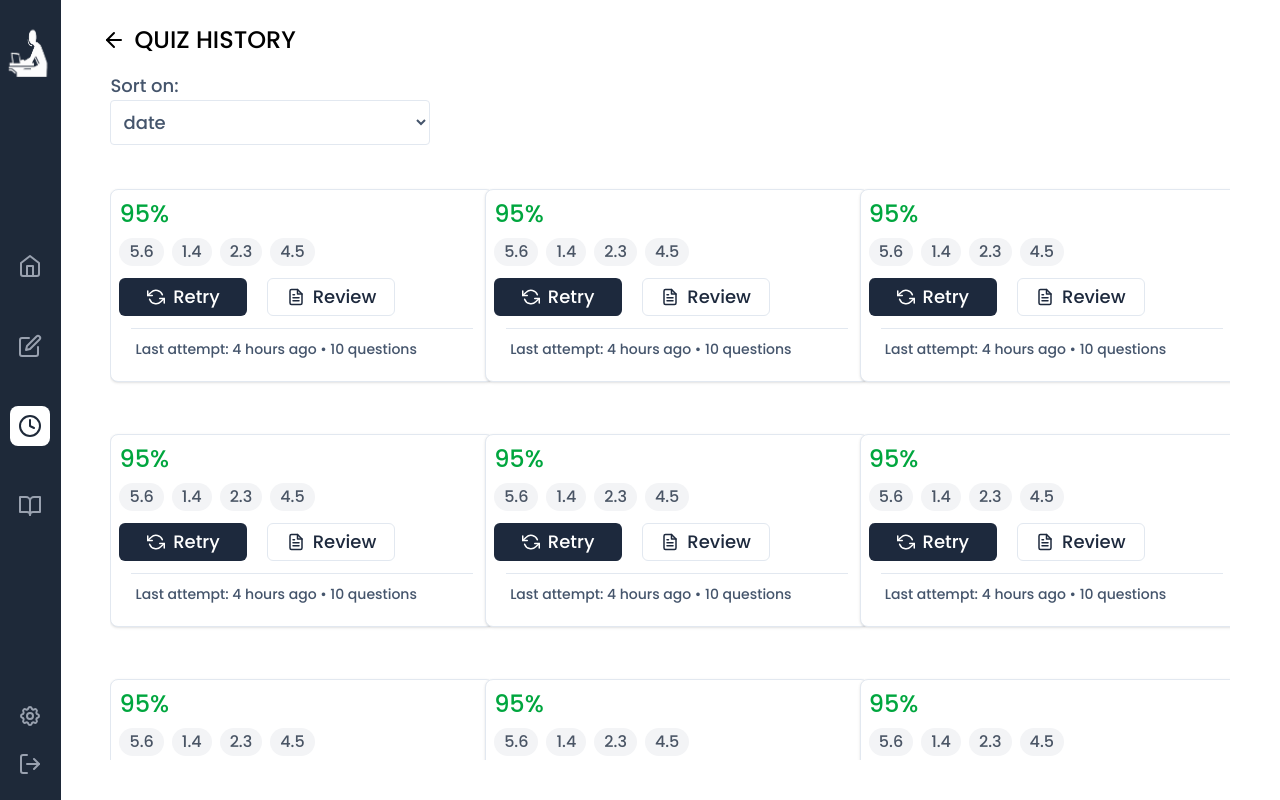
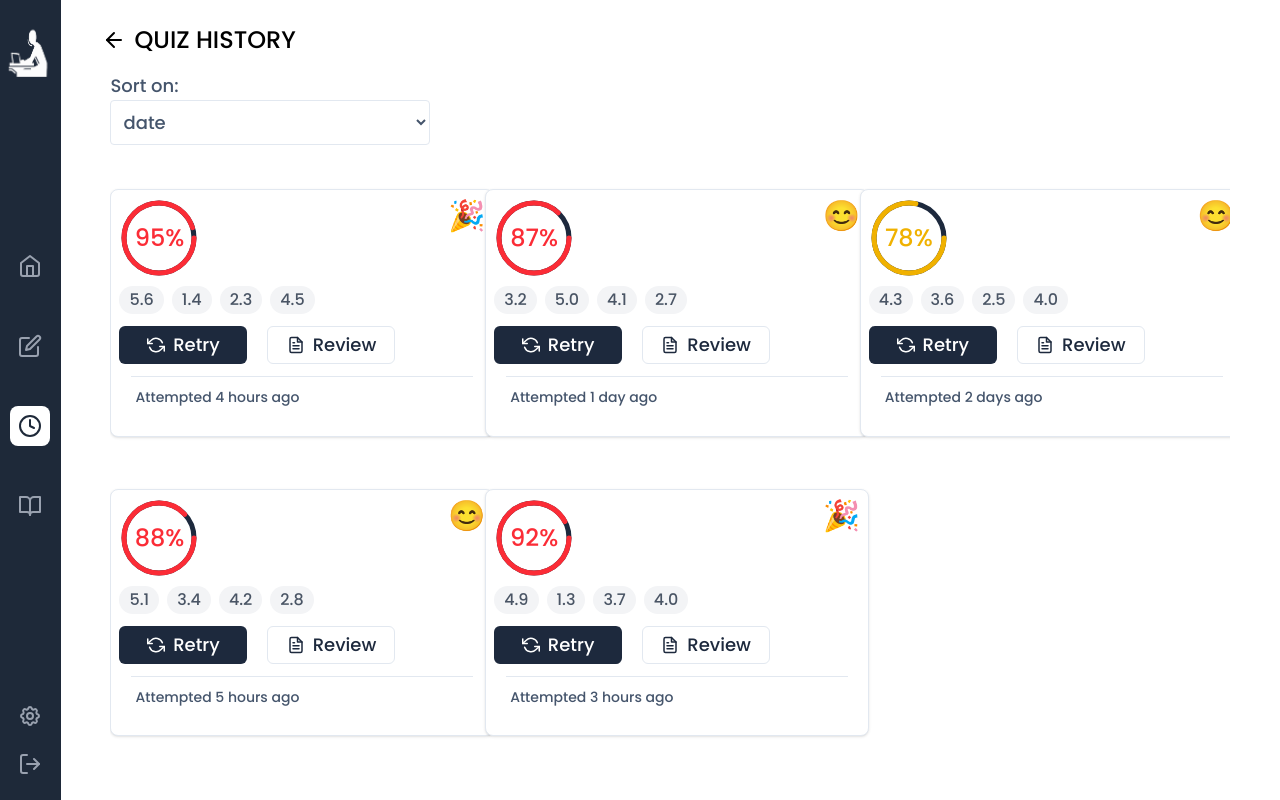
Before and after one commit to JamarTG/capstone, a React (Vite) app in the folder frontend/: page /quiz-history in a window 1280 px wide. Built offline with nearby package versions, Linux system fonts and the light colour scheme.

Commit message:
Redesign Quiz Card

```diff
--- a/frontend/src/components/quiz/quiz-result.tsx
+++ b/frontend/src/components/quiz/quiz-result.tsx
@@ -1,22 +1,64 @@
+import { getWeaknessColor } from "../../utils";
 import Button from "../ui/button";
 
+interface QuizCardProps {
+  score: number;
+  questions: number;
+  lastAttempt: string;
+  tags: string[];
+}
 
-const QuizCard = () => {
+const getScoreEmoji = (score: number) => {
+  if (score >= 90) return "🎉";
+  if (score >= 75) return "😊";
+  if (score >= 50) return "😐";
+  return "😢";
+};
+
+const QuizCard: React.FC<QuizCardProps> = ({ score, questions, lastAttempt, tags }) => {
   return (
-    <div className="relative flex flex-col my-6 bg-white shadow-sm border border-slate-200 rounded-lg w-96">
+    <div className={`relative flex flex-col my-6 ${getWeaknessColor(score)} bg-white shadow-sm border border-slate-200 rounded-lg w-96`}>
       <div className="p-2 flex flex-col">
-        <h1 className="text-2xl">
-          <span className="text-2xl text-green-600">95%</span>{" "}
-        </h1>
+        <div className="flex items-center">
+          <div className="relative">
+            <svg className="w-20 h-20">
+              <circle
+                className={"text-slate-800"}
+                strokeWidth="5"
+                stroke="currentColor"
+                fill="transparent"
+                r="35"
+                cx="40"
+                cy="40"
+              />
+              <circle
+                className={`text-${getWeaknessColor(score)}`}
+                strokeWidth="5"
+                strokeDasharray={`${score * 2.2}, 220`}
+                strokeLinecap="round"
+                stroke="currentColor"
+                fill="transparent"
+                r="35"
+                cx="40"
+                cy="40"
+              />
+            </svg>
+            <div className="absolute inset-0 flex items-center justify-center">
+              <span className="text-2xl font-semibold">{score}%</span>
+            </div>
+          </div>
+          <div className="absolute top-0 right-0 p-2">
+            <span className="text-3xl">{getScoreEmoji(score)}</span>
+          </div>
+        </div>
 
         <div className="flex flex-wrap gap-2 mt-2">
-          <span className="bg-gray-100 text-gray-600 text-md font-medium px-2.5 py-0.5 rounded-full">5.6</span>
-          <span className="bg-gray-100 text-gray-600 text-md font-medium px-2.5 py-0.5 rounded-full">1.4</span>
-          <span className="bg-gray-100 text-gray-600 text-md font-medium px-2.5 py-0.5 rounded-full">2.3</span>
-          <span className="bg-gray-100 text-gray-600 text-md font-medium px-2.5 py-0.5 rounded-full">4.5</span>
+          {tags.map((tag) => {
+            return <span className="bg-gray-100 text-gray-600 text-md font-medium px-2.5 py-0.5 rounded-full">{tag}</span>;
+          })}
         </div>
 
-        <div className="flex  items-center gap-5">
+        <div className="flex items-center gap-5">
           <Button variant="primary">
             <svg
               xmlns="http://www.w3.org/2000/svg"
@@ -25,9 +67,9 @@ const QuizCard = () => {
               viewBox="0 0 24 24"
               fill="none"
               stroke="currentColor"
-              stroke-width="2"
-              stroke-linecap="round"
-              stroke-linejoin="round"
+              strokeWidth="2"
+              strokeLinecap="round"
+              strokeLinejoin="round"
               className="feather feather-refresh-ccw"
             >
               <polyline points="1 4 1 10 7 10" />
@@ -45,9 +87,9 @@ const QuizCard = () => {
               viewBox="0 0 24 24"
               fill="none"
               stroke="currentColor"
-              stroke-width="2"
-              stroke-linecap="round"
-              stroke-linejoin="round"
+              strokeWidth="2"
+              strokeLinecap="round"
+              strokeLinejoin="round"
               className="feather feather-file-text"
             >
               <path d="M14 2H6a2 2 0 0 0-2 2v16a2 2 0 0 0 2 2h12a2 2 0 0 0 2-2V8z" />
@@ -71,7 +113,9 @@ const QuizCard = () => {
         </div>
 
         <div className="mt-3 mx-3 border-t border-slate-200 pb-3 pt-2 px-1">
-          <span className="text-sm text-slate-600 font-medium">Last attempt: 4 hours ago • 10 questions</span>
+          <span className="text-sm text-slate-600 font-medium">
+            Attempted {lastAttempt}
+          </span>
         </div>
       </div>
     </div>
--- /dev/null
+++ b/frontend/src/data/results.ts
@@ -0,0 +1,37 @@
+export const quizData = [
+  {
+    id: 1,
+    score: 95,
+    tags: ["5.6", "1.4", "2.3", "4.5"],
+    lastAttempt: "4 hours ago",
+    numOfQuestions: 10,
+  },
+  {
+    id: 2,
+    score: 87,
+    tags: ["3.2", "5.0", "4.1", "2.7"],
+    lastAttempt: "1 day ago",
+    numOfQuestions: 8,
+  },
+  {
+    id: 3,
+    score: 78,
+    tags: ["4.3", "3.6", "2.5", "4.0"],
+    lastAttempt: "2 days ago",
+    numOfQuestions: 12,
+  },
+  {
+    id: 4,
+    score: 88,
+    tags: ["5.1", "3.4", "4.2", "2.8"],
+    lastAttempt: "5 hours ago",
+    numOfQuestions: 15,
+  },
+  {
+    id: 5,
+    score: 92,
+    tags: ["4.9", "1.3", "3.7", "4.0"],
+    lastAttempt: "3 hours ago",
+    numOfQuestions: 9,
+  },
+];
--- a/frontend/src/pages/quiz-history.tsx
+++ b/frontend/src/pages/quiz-history.tsx
@@ -1,14 +1,20 @@
 import PageContent from "../components/layout/page-content";
 import QuizCard from "../components/quiz/quiz-result";
 import SelectDropdown from "../components/ui/select-dropdown";
-
+import { quizData } from "../data/results";
 const QuizHistory = () => {
   return (
     <PageContent title="Quiz History">
       <SelectDropdown options={["date", "score"]} />
       <div className="grid grid-cols-1 gap-1 sm:grid-cols-2 lg:grid-cols-3 overflow-auto h-full">
-        {Array.from({ length: 20 }).map((_, index) => (
-          <QuizCard key={index} />
+        {quizData.map((quiz) => (
+          <QuizCard
+            key={quiz.id}
+            score={quiz.score}
+            questions={quiz.numOfQuestions}
+            lastAttempt={quiz.lastAttempt}
+            tags={quiz.tags}
+          />
         ))}
       </div>
     </PageContent>
--- a/frontend/src/utils.ts
+++ b/frontend/src/utils.ts
@@ -1,8 +1,9 @@
-const getWeaknessColor = (percentage: number) => {
-    if (percentage >= 80) return "bg-red-500";
-    if (percentage >= 50) return "bg-yellow-500";
-    return "bg-green-500";
-  };
+const getWeaknessColor = (percentage: number): string => {
+  if (percentage >= 80) return "text-red-500";
+  if (percentage >= 60) return "text-yellow-500";
+  return "text-green-500";
+};
+
 
 
   export { getWeaknessColor };
```
